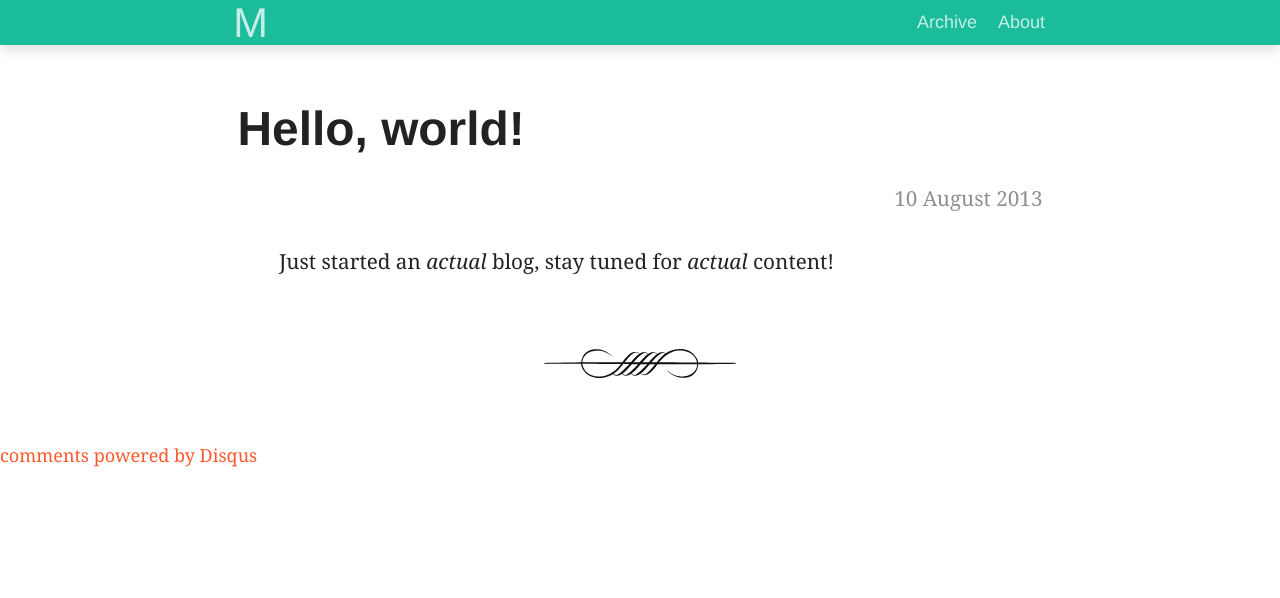
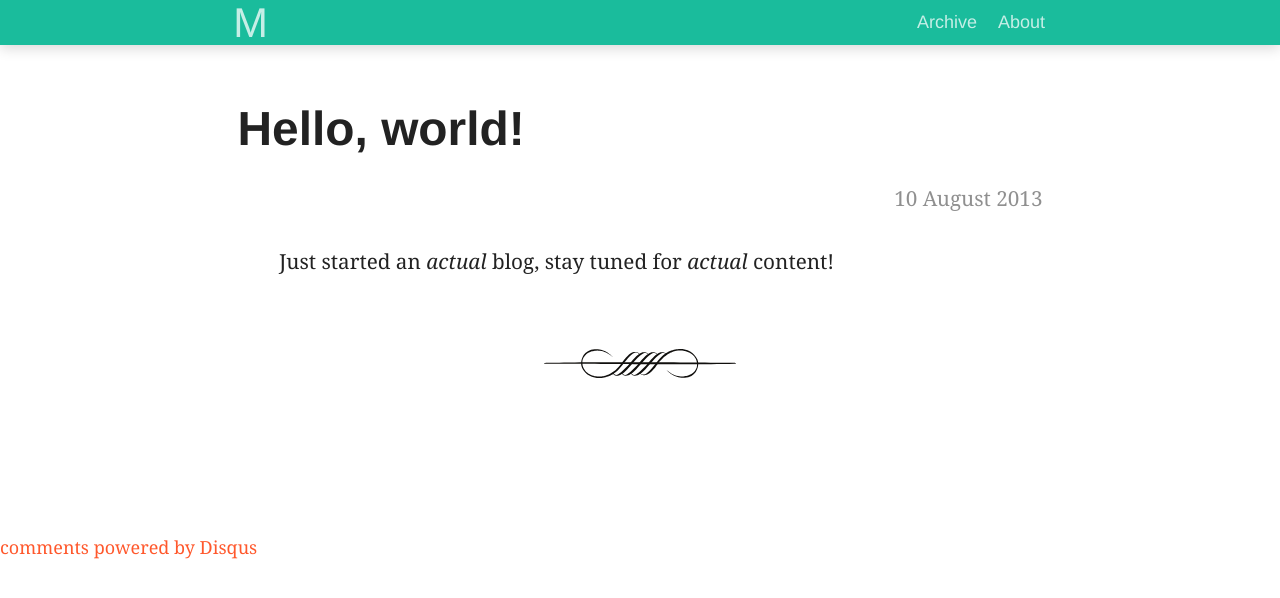
Before and after one commit to mihneadb/mihneadb.github.io, a Jekyll site: the page built from _posts/2013-08-10-hello-world.md, in a window 1280 px wide. Shown: the top 598 px of the page. Built offline with Jekyll 4.4.1, drawn with Linux system fonts in a browser that asks for light colours; Markdown is read by kramdown in place of the engine named in the settings; comment, search, counter and statistics services are not loaded.

Commit message:
responsive ad

```diff
--- a/_layouts/post.html
+++ b/_layouts/post.html
@@ -45,6 +45,20 @@
 
     <div class="row">
         <div class="adsense">
+            <style>
+                .responsive-bottom { width: 320px; height: 50px; }
+                @media(min-width: 500px) { .responsive-bottom { width: 468px; height: 60px; } }
+                @media(min-width: 800px) { .responsive-bottom { width: 728px; height: 90px; } }
+            </style>
+            <script async src="//pagead2.googlesyndication.com/pagead/js/adsbygoogle.js"></script>
+            <!-- Responsive-bottom -->
+            <ins class="adsbygoogle responsive-bottom"
+                 style="display:inline-block"
+                 data-ad-client="ca-pub-2011368058233476"
+                 data-ad-slot="7960484540"></ins>
+            <script>
+                (adsbygoogle = window.adsbygoogle || []).push({});
+            </script>
         </div>
     </div>
 
```
